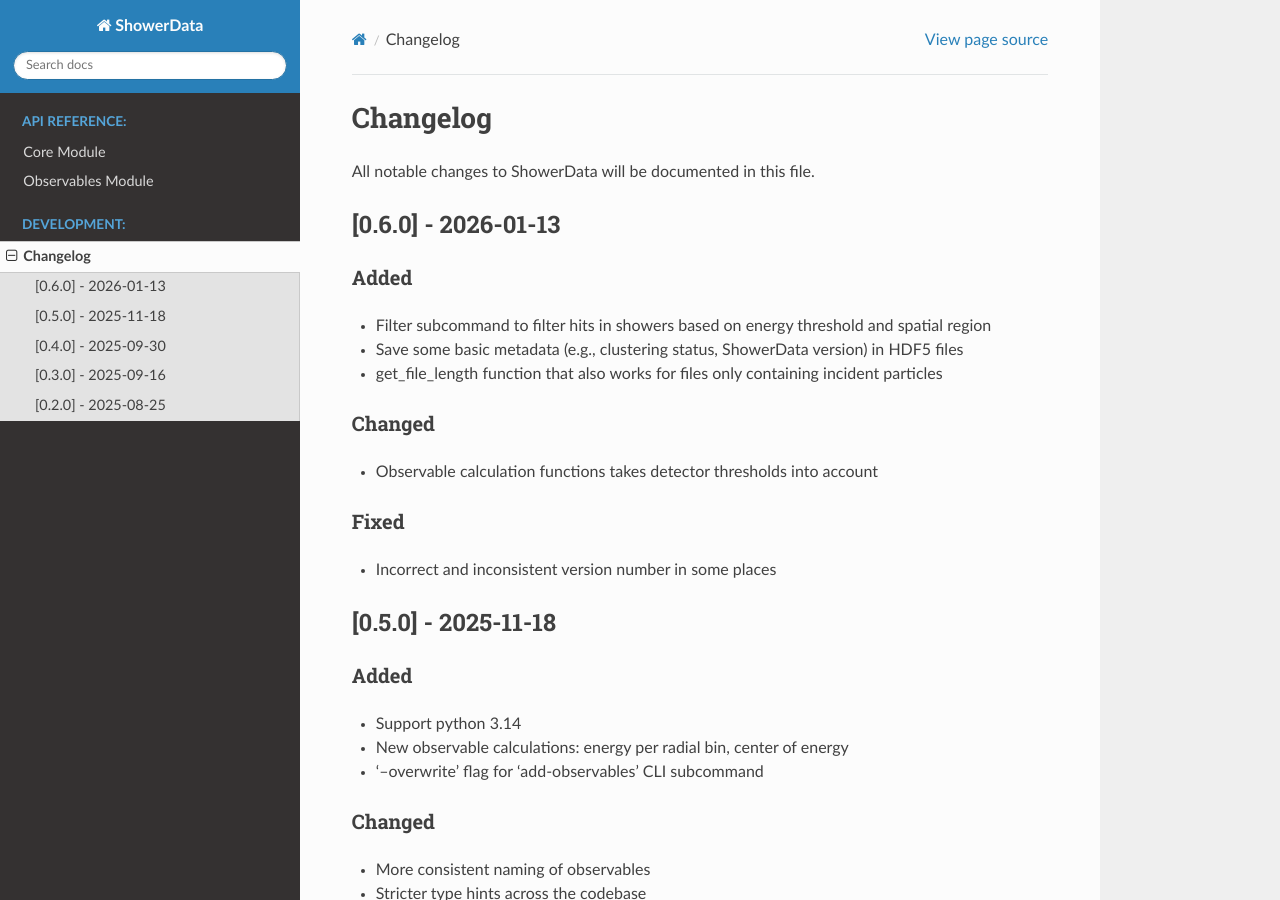
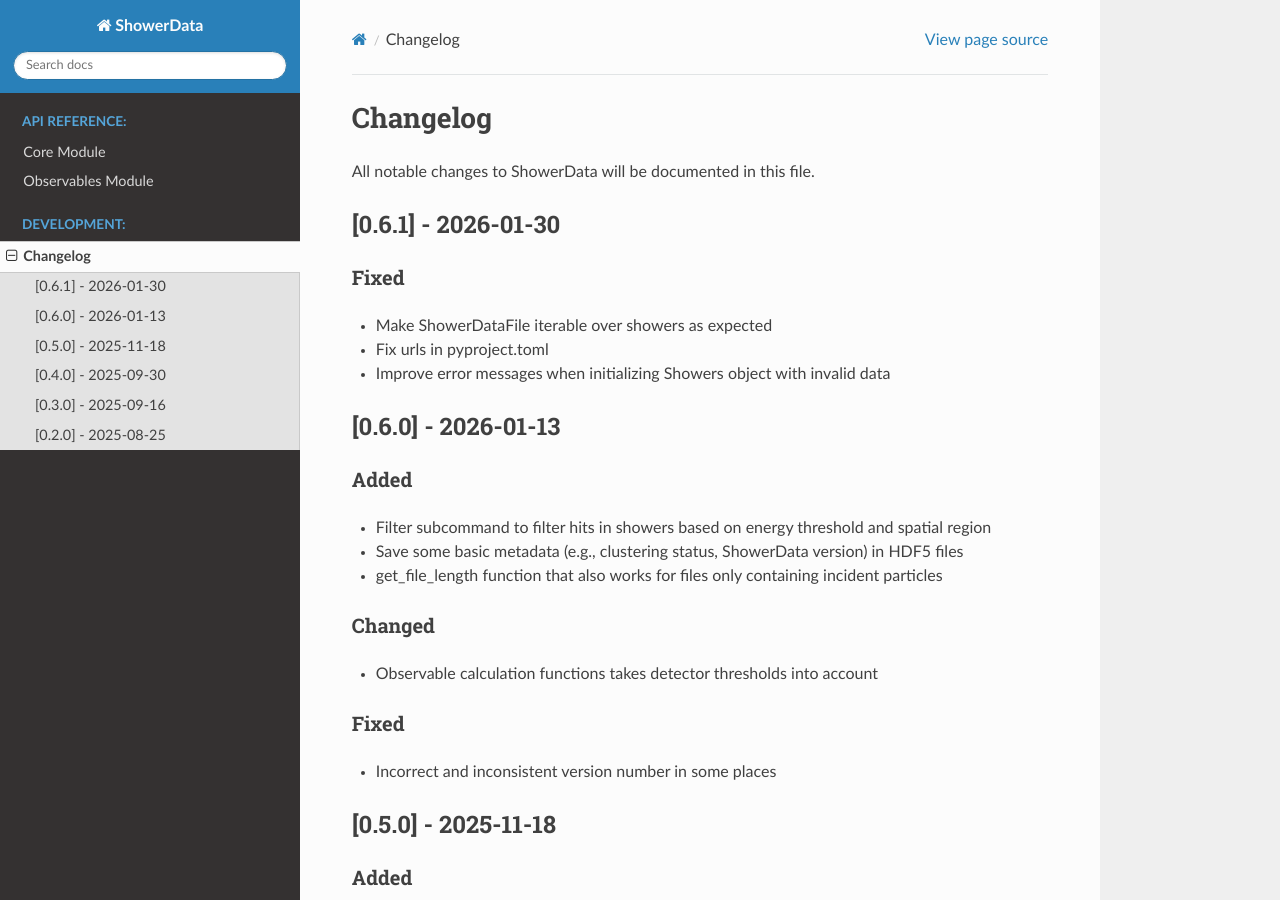
Before and after one commit to FLC-QU-hep/ShowerData, a Sphinx documentation site: the page built from docs/changelog.rst, in a window 1280 px wide and 900 px high. Built offline with Sphinx 7.4.7 and the Read the Docs theme 3.1.0, drawn with Linux system fonts in a browser that asks for light colours.

Commit message:
bump version

```diff
--- a/docs/changelog.rst
+++ b/docs/changelog.rst
@@ -2,6 +2,15 @@ Changelog
 =========
 
 All notable changes to ShowerData will be documented in this file.
+
+
+[0.6.1] - 2026-01-30
+--------------------
+Fixed
+~~~~~
+- Make ShowerDataFile iterable over showers as expected
+- Fix urls in pyproject.toml
+- Improve error messages when initializing Showers object with invalid data
 
 
 [0.6.0] - 2026-01-13
--- a/pyproject.toml
+++ b/pyproject.toml
@@ -1,6 +1,6 @@
 [project]
 name = "showerdata"
-version = "0.6.0"
+version = "0.6.1"
 description = "A Python library for shower data handling"
 authors = [
     { name="Thorsten Buss", email="Thorsten.Buss@uni-hamburg.de" }
```
